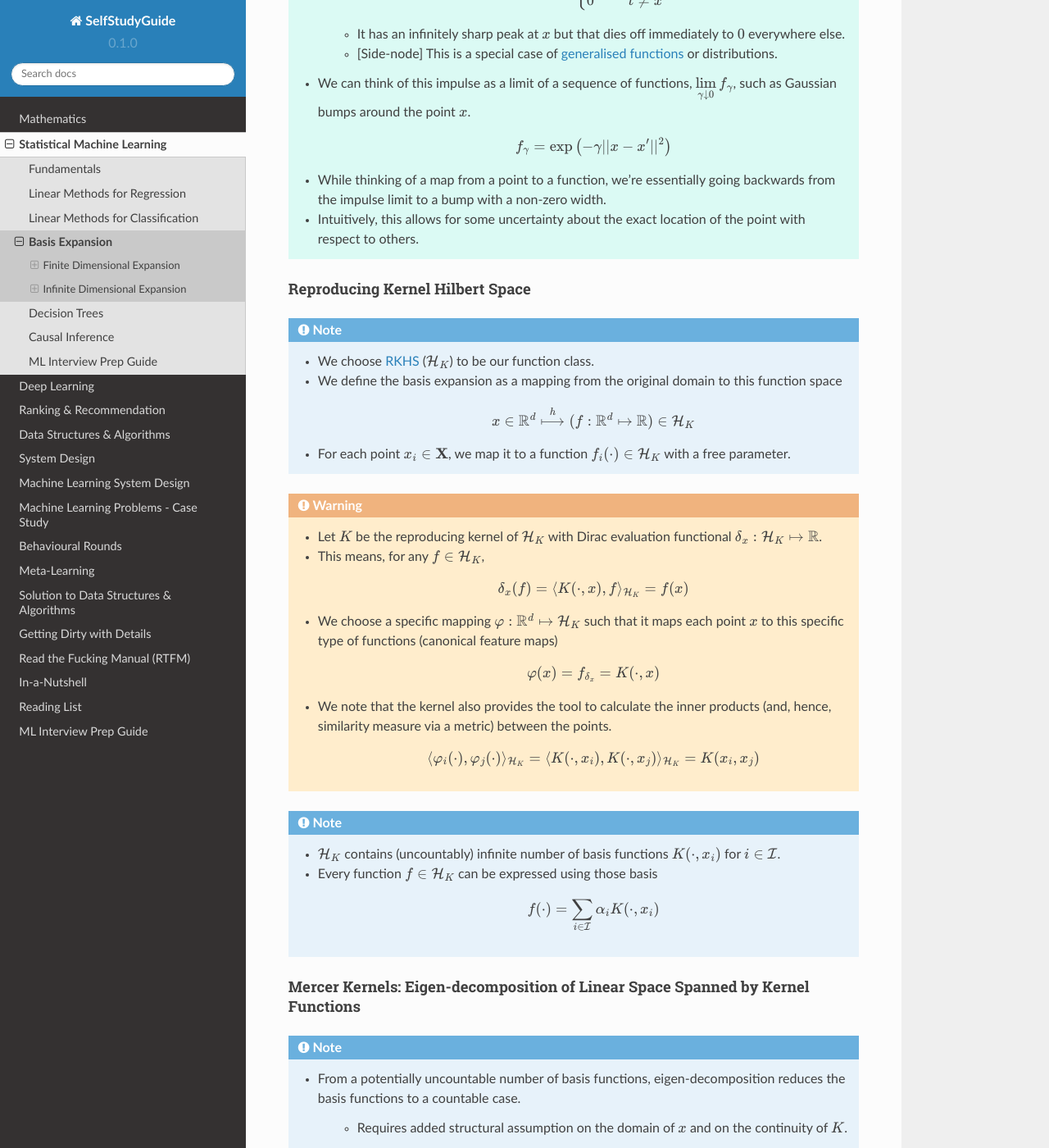
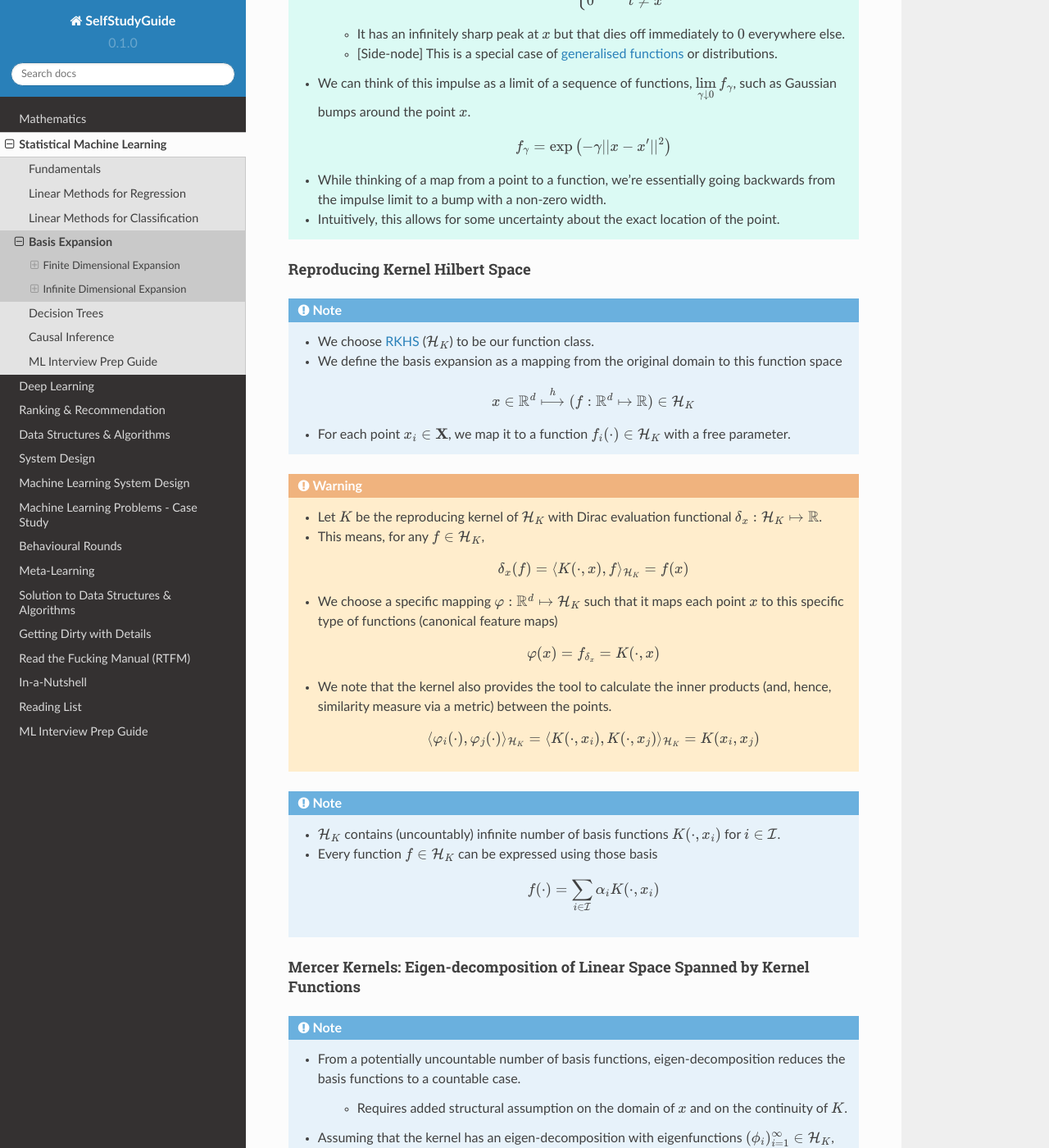
Before and after one commit to uselesstechjunks/leetcode, a Sphinx documentation site: the page built from docs/source/ml/basisexp.rst, in a window 1280 px wide and 1400 px high, scrolled down 5602 px. Shown: the whole window at 82% size. Built offline with Sphinx 7.4.7 and the Read the Docs theme 2.0.0, drawn with Linux system fonts in a browser that asks for light colours; some of the changed text lies outside the part shown.

Commit message:
Update basisexp.rst

```diff
--- a/docs/source/ml/basisexp.rst
+++ b/docs/source/ml/basisexp.rst
@@ -175,7 +175,7 @@ A Point Mapping to a Function
 
 		.. math:: f_\gamma=\exp\left(-\gamma||x-x'||^2\right)
 	* While thinking of a map from a point to a function, we're essentially going backwards from the impulse limit to a bump with a non-zero width.
-	* Intuitively, this allows for some uncertainty about the exact location of the point with respect to others.
+	* Intuitively, this allows for some uncertainty about the exact location of the point.
 
 Reproducing Kernel Hilbert Space
 ----------------------------------------------------------------------------------
```
Also changed, not shown: other parts of docs/source/ml/basisexp.rst (+6 -1 lines).
